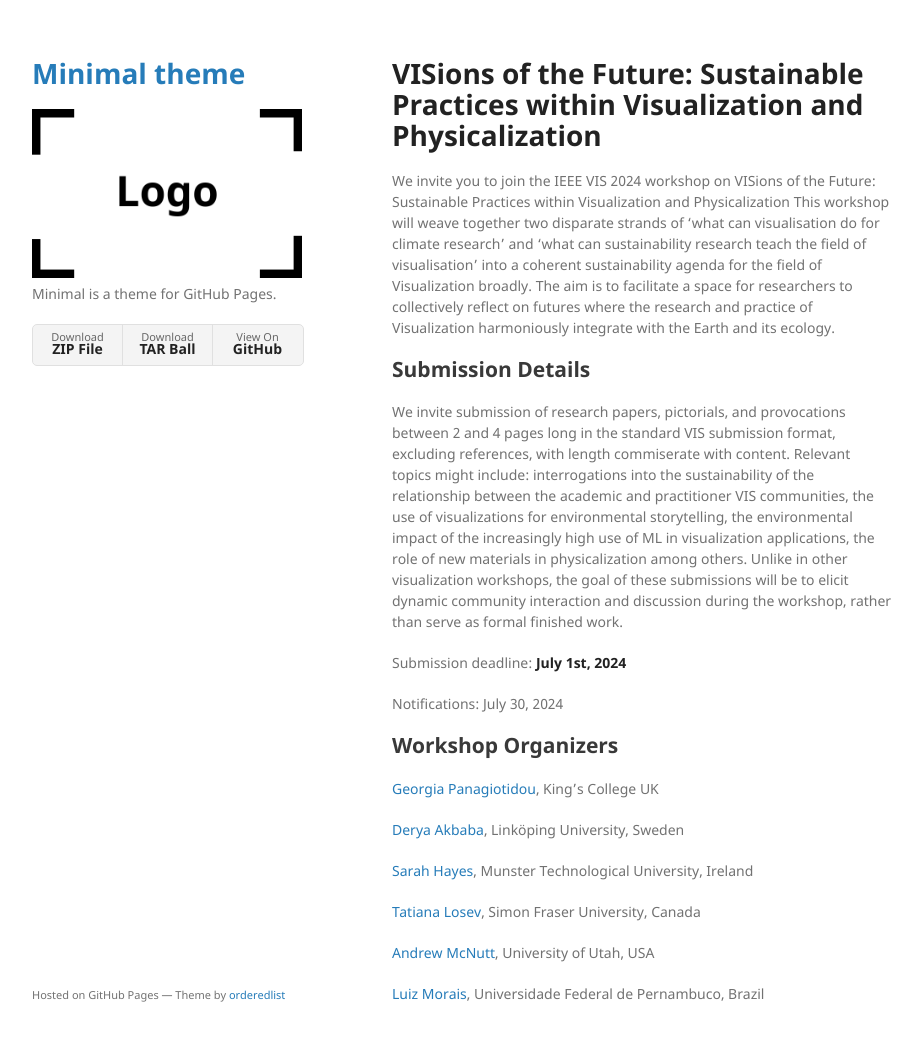
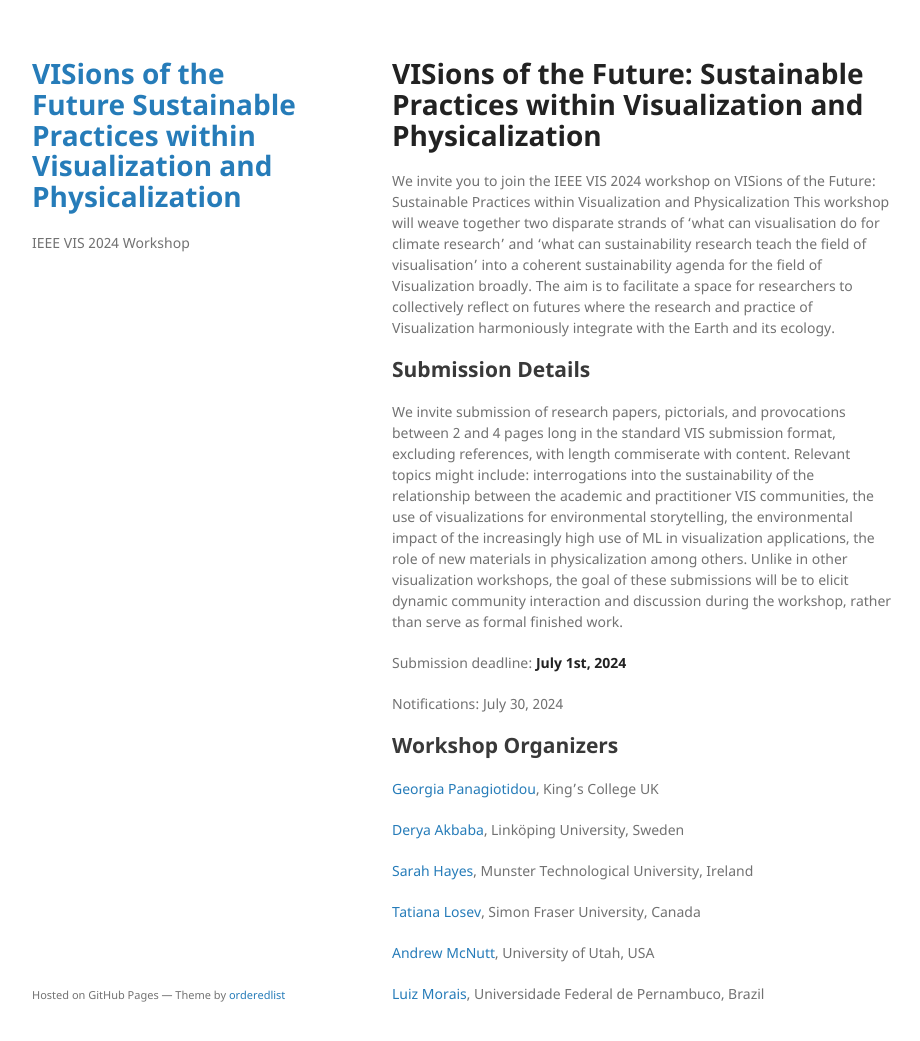
Before and after one commit to visionsofthefuture/visionsofthefuture.github.io, a Jekyll site: the page built from index.md, in a window 1280 px wide and 1074 px high. Shown: the top 1041 px of the window, without its empty margins (178-1098 px from the left). Built offline with Jekyll 4.4.1, drawn with Linux system fonts in a browser that asks for light colours.

Commit message:
fixed settings

```diff
--- a/_config.yml
+++ b/_config.yml
@@ -1,6 +1,6 @@
-title: Minimal theme
-logo: /assets/img/logo.png
-description: Minimal is a theme for GitHub Pages.
-show_downloads: true
+title: VISions of the Future Sustainable Practices within Visualization and Physicalization
+logo:
+description: IEEE VIS 2024 Workshop
+show_downloads: false
 google_analytics:
 theme: jekyll-theme-minimal
```
